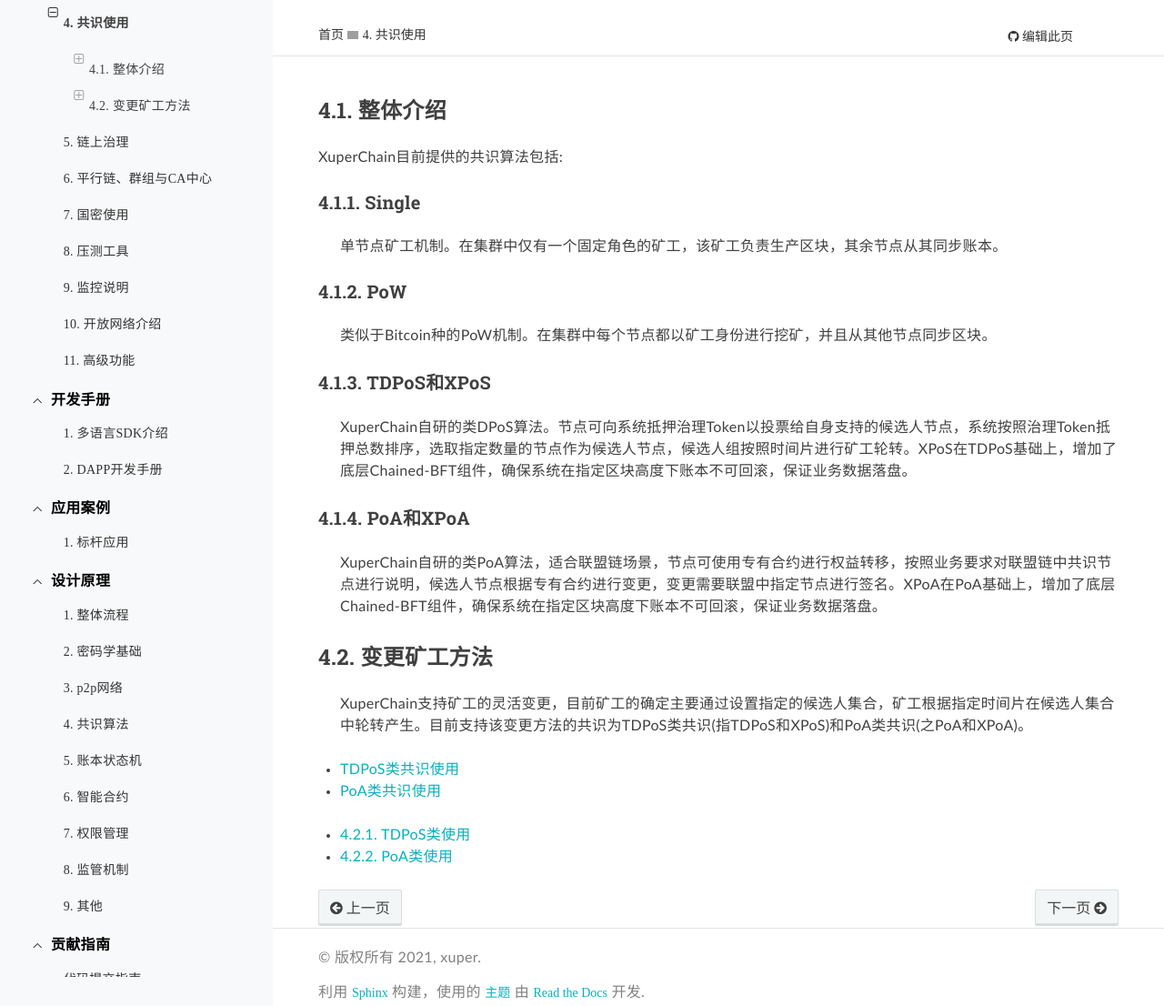
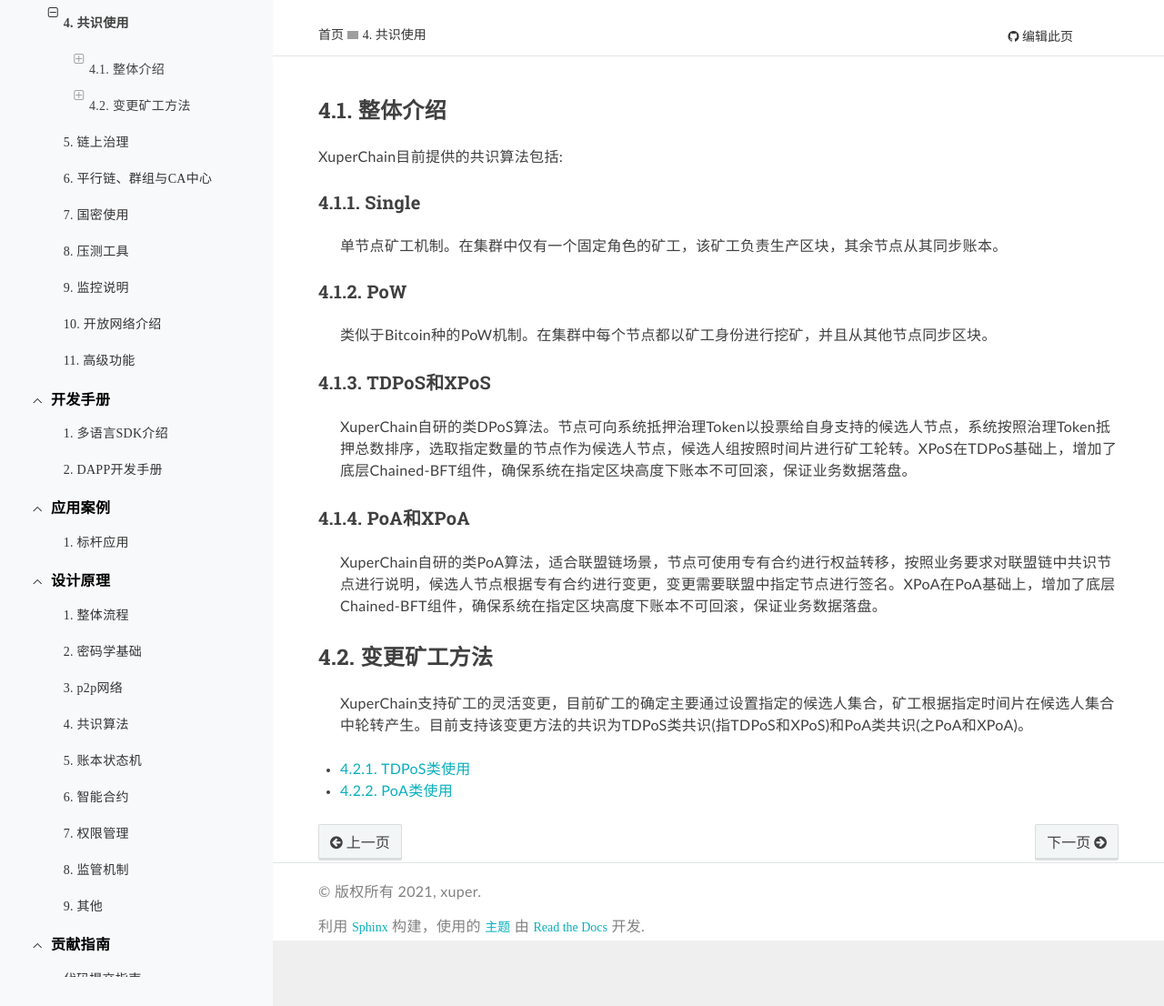
Before and after one commit to xuperchain/docs, a Sphinx documentation site: the page built from source/advanced_usage/consensus_usage.rst, in a window 1280 px wide and 1106 px high. Shown: the whole window at 91% size. Built offline with Sphinx 7.4.7 and the Read the Docs theme 2.0.0, drawn with Linux system fonts in a browser that asks for light colours; grey boxes are pictures that could not be loaded.

Commit message:
fix a lot of small problems

```diff
--- a/source/advanced_usage/consensus_usage.rst
+++ b/source/advanced_usage/consensus_usage.rst
@@ -25,10 +25,6 @@
 -----------------
  XuperChain支持矿工的灵活变更，目前矿工的确定主要通过设置指定的候选人集合，矿工根据指定时间片在候选人集合中轮转产生。目前支持该变更方法的共识为TDPoS类共识(指TDPoS和XPoS)和PoA类共识(之PoA和XPoA)。
 
-- `TDPoS类共识使用 <consensus/consensus_dpos_manual.html#xuperchain>`_
-
-- `PoA类共识使用 <consensus/consensus_poa_manual.html#xuperchain>`_
-
 .. toctree::
 	:titlesonly:
 	:includehidden:
```
